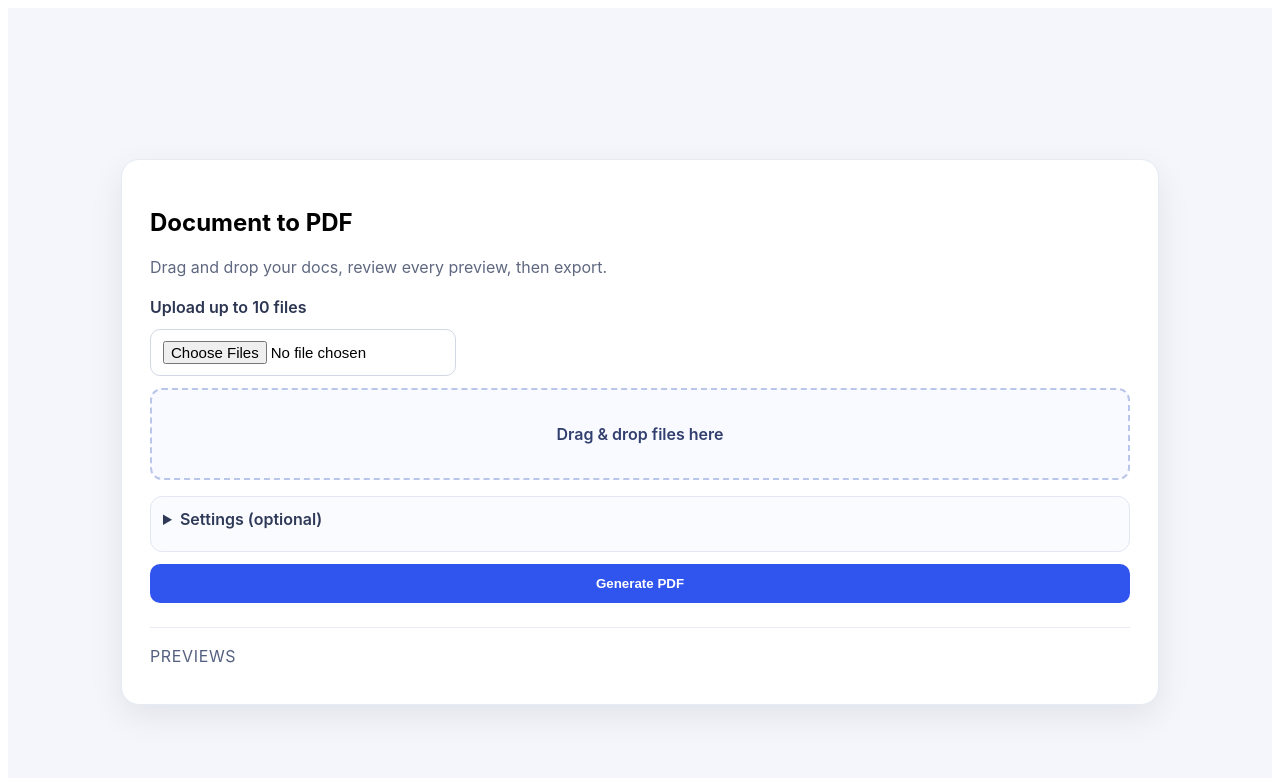
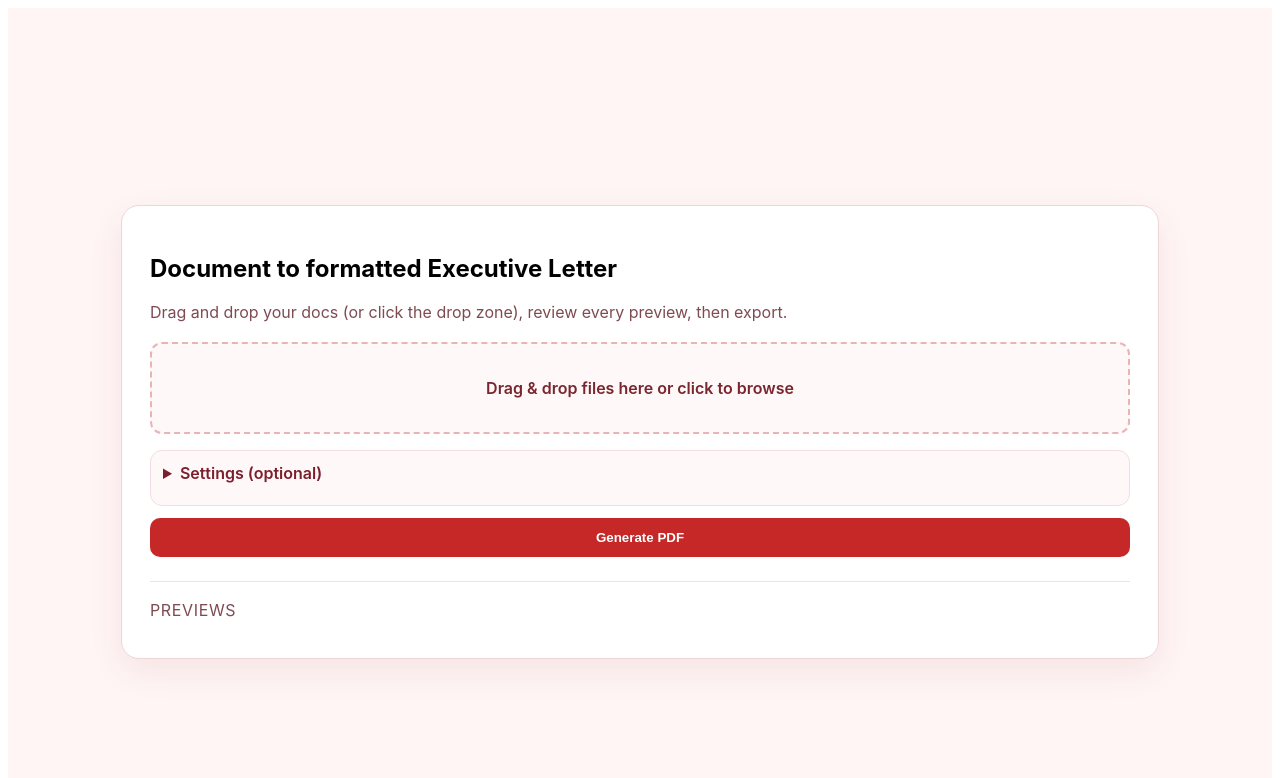
Before and after one commit to alethrainc/pdf-agent, a Next.js app: page / in a window 1280 px wide. Shown: the top 778 px of the page. Built offline with nearby package versions, Linux system fonts and the light colour scheme.

Commit message:
Update remaining form accent color to red

```diff
--- a/pages/index.js
+++ b/pages/index.js
@@ -11,7 +11,7 @@ const DEFAULT_STYLE_OPTIONS = {
   headingFontSize: 17,
   bodyFontSize: 15,
   titleFontWeight: 'normal',
-  headingFontWeight: 'light',
+  headingFontWeight: 'normal',
   bodyFontWeight: 'light',
 };
 
@@ -397,6 +397,7 @@ async function fontUrlToBase64(fontUrl) {
 }
 
 export default function Home() {
+  const uploadInputRef = useRef(null);
   const [fileName, setFileName] = useState('');
   const [uploads, setUploads] = useState([]);
   const [previewDocs, setPreviewDocs] = useState([]);
@@ -658,7 +659,7 @@ export default function Home() {
     setStatus('');
 
     if (!uploads.length) {
-      setStatus('Drop or upload at least one file to convert.');
+      setStatus('Drag/drop or click the drop zone to add at least one file to convert.');
       return;
     }
 
@@ -723,12 +724,12 @@ export default function Home() {
   return (
     <main className={styles.main}>
       <section className={styles.card}>
-        <h1>Document to PDF</h1>
-        <p className={styles.subtitle}>Drag and drop your docs, review every preview, then export.</p>
+        <h1>Document to formatted Executive Letter</h1>
+        <p className={styles.subtitle}>Drag and drop your docs (or click the drop zone), review every preview, then export.</p>
 
         <form onSubmit={handleSubmit} className={styles.form}>
-          <label htmlFor="upload" className={styles.uploadLabel}>Upload up to 10 files</label>
           <input
+            ref={uploadInputRef}
             id="upload"
             className={styles.uploadInput}
             type="file"
@@ -739,6 +740,15 @@ export default function Home() {
 
           <div
             className={`${styles.dropZone} ${dragActive ? styles.dropZoneActive : ''}`}
+            onClick={() => uploadInputRef.current?.click()}
+            onKeyDown={(event) => {
+              if (event.key === 'Enter' || event.key === ' ') {
+                event.preventDefault();
+                uploadInputRef.current?.click();
+              }
+            }}
+            role="button"
+            tabIndex={0}
             onDragOver={(event) => {
               event.preventDefault();
               setDragActive(true);
@@ -746,7 +756,7 @@ export default function Home() {
             onDragLeave={() => setDragActive(false)}
             onDrop={handleDrop}
           >
-            {uploads.length ? `Ready: ${uploads.length} file${uploads.length === 1 ? '' : 's'}` : 'Drag & drop files here'}
+            {uploads.length ? `Ready: ${uploads.length} file${uploads.length === 1 ? '' : 's'}` : 'Drag & drop files here or click to browse'}
           </div>
 
           <details className={styles.settingsPanel}>
--- a/styles/Home.module.css
+++ b/styles/Home.module.css
@@ -2,7 +2,7 @@
   min-height: 100vh;
   display: grid;
   place-items: center;
-  background: #f4f6fb;
+  background: #fff5f5;
   padding: 24px;
   font-family: Inter, Arial, sans-serif;
 }
@@ -11,15 +11,15 @@
   width: 100%;
   max-width: 980px;
   background: #fff;
-  border: 1px solid #e6eaf3;
+  border: 1px solid #f0d5d8;
   border-radius: 18px;
-  box-shadow: 0 12px 34px rgba(7, 17, 43, 0.08);
+  box-shadow: 0 12px 34px rgba(137, 22, 32, 0.08);
   padding: 28px;
 }
 
 .subtitle {
   margin-top: 8px;
-  color: #5f6880;
+  color: #7f4a51;
 }
 
 .form {
@@ -28,19 +28,14 @@
   margin: 20px 0 24px;
 }
 
-.uploadLabel {
-  font-weight: 600;
-  color: #2c3551;
-}
-
 .uploadInput {
-  max-width: 280px;
+  display: none;
 }
 
 .form input,
 .form textarea,
 .form select {
-  border: 1px solid #d4d8e5;
+  border: 1px solid #e7c8cc;
   border-radius: 10px;
   padding: 11px 12px;
   font-size: 0.94rem;
@@ -53,9 +48,9 @@
 }
 
 .dropZone {
-  border: 2px dashed #bac6e9;
-  background: #f8faff;
-  color: #33406f;
+  border: 2px dashed #e7b4b9;
+  background: #fff8f9;
+  color: #7a262f;
   border-radius: 12px;
   padding: 34px 20px;
   text-align: center;
@@ -65,22 +60,22 @@
 }
 
 .dropZoneActive {
-  border-color: #3055ee;
-  background: #eef3ff;
+  border-color: #c62828;
+  background: #ffecef;
 }
 
 .settingsPanel {
   margin-top: 4px;
   padding: 12px;
-  border: 1px solid #e2e7f2;
+  border: 1px solid #f2dee1;
   border-radius: 12px;
-  background: #fafbff;
+  background: #fff8f9;
 }
 
 .settingsPanel summary {
   cursor: pointer;
   font-weight: 600;
-  color: #2f3a58;
+  color: #7c1f2c;
   margin-bottom: 10px;
 }
 
@@ -90,7 +85,7 @@
 }
 
 .form button {
-  background: #3055ee;
+  background: #c62828;
   color: white;
   border: 0;
   border-radius: 10px;
@@ -105,13 +100,13 @@
 }
 
 .previewCard {
-  border-top: 1px solid #e8ebf3;
+  border-top: 1px solid #f1dfe1;
   padding-top: 18px;
 }
 
 .previewLabel {
   margin: 0 0 10px;
-  color: #556080;
+  color: #7f4a51;
   text-transform: uppercase;
   letter-spacing: 0.04em;
 }
@@ -123,7 +118,7 @@
 }
 
 .previewPage {
-  border: 1px solid #dbe2f1;
+  border: 1px solid #f0d9dd;
   border-radius: 12px;
   background: #fff;
   overflow: hidden;
@@ -133,9 +128,9 @@
 .previewTitle {
   margin: 0;
   padding: 10px 12px;
-  border-bottom: 1px solid #edf1f8;
-  background: #fafcff;
-  color: #364266;
+  border-bottom: 1px solid #f5e7e9;
+  background: #fffafb;
+  color: #7f1d2a;
   font-size: 0.9rem;
   font-weight: 600;
 }
@@ -149,7 +144,7 @@
 .previewUnavailable {
   margin: 0;
   padding: 16px;
-  color: #6f7687;
+  color: #8f5b62;
   font-size: 0.9rem;
 }
 
@@ -157,7 +152,7 @@
   margin: 2px 0 6px;
   font-size: 0.82rem;
   line-height: 1.35;
-  color: #5f6880;
+  color: #7f4a51;
 }
 
 .customFontGrid {
@@ -175,5 +170,5 @@
   margin-top: 12px;
   padding: 10px 12px;
   border-radius: 8px;
-  background: #eef4ff;
+  background: #ffecef;
 }
```
